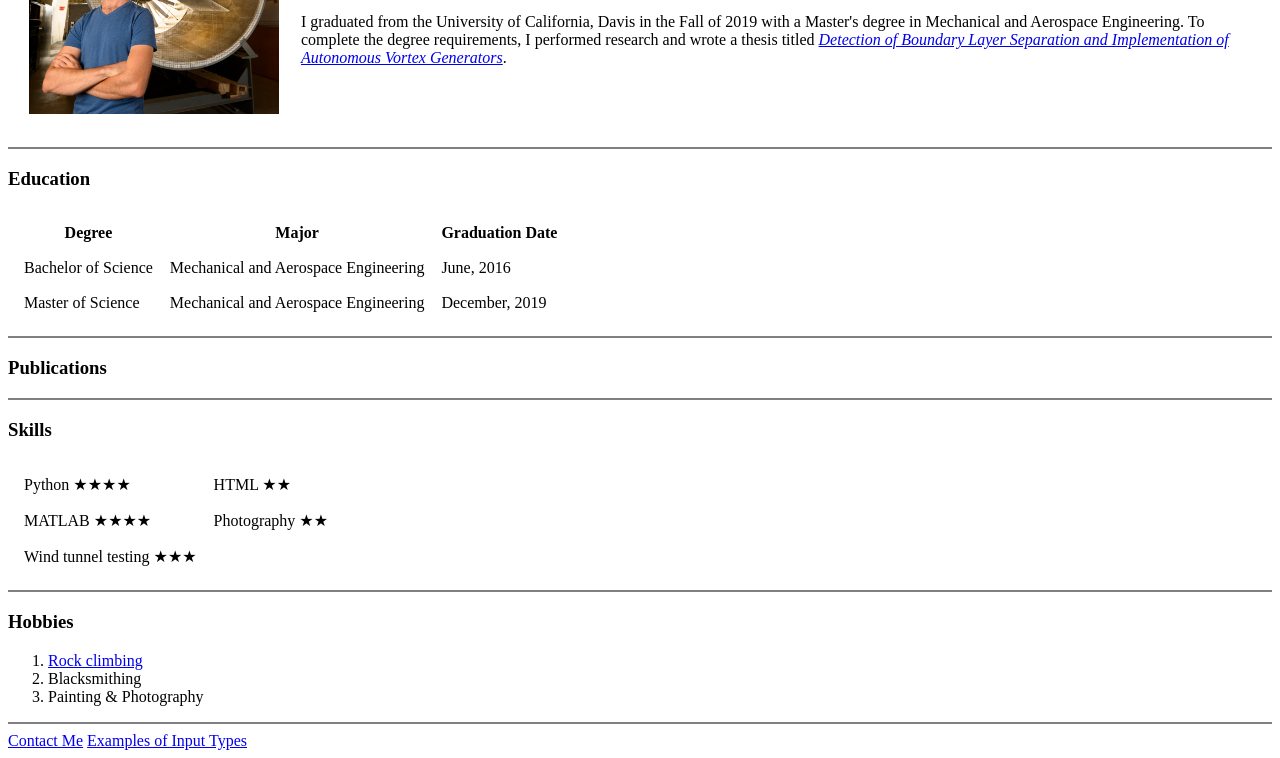
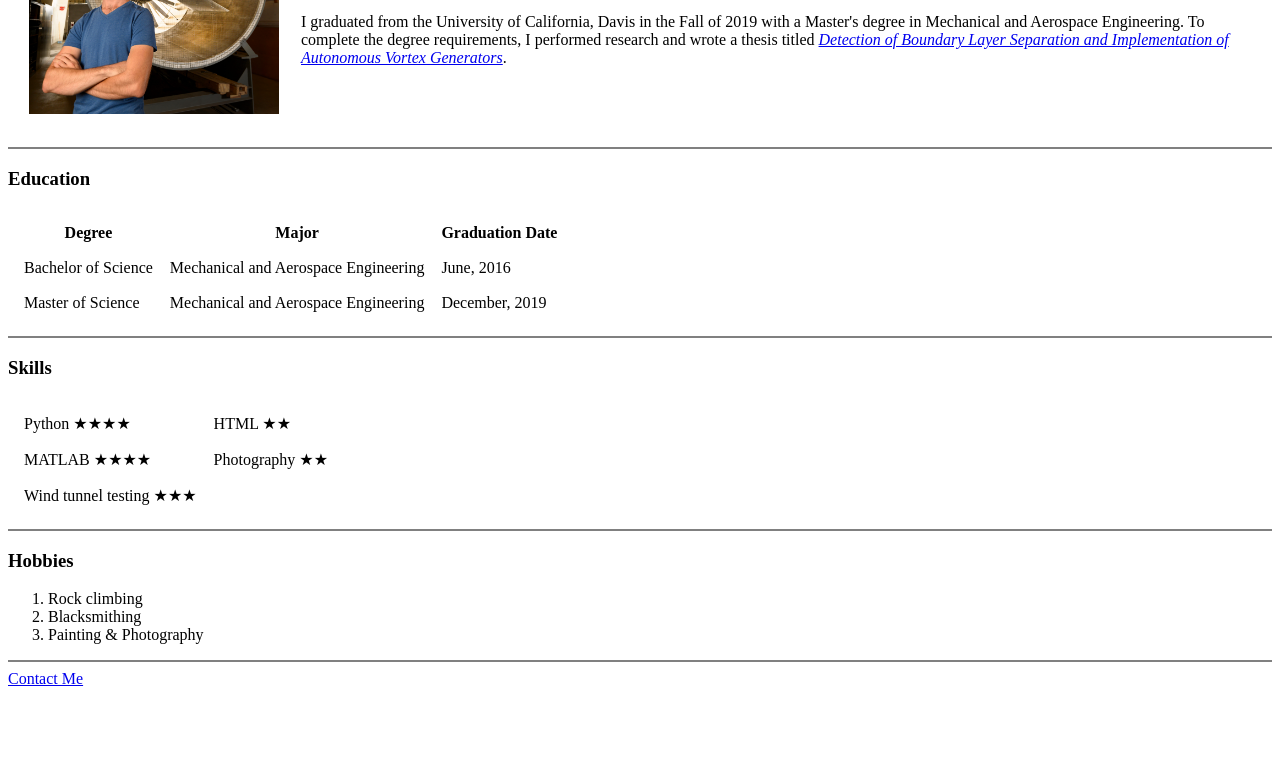
Before and after one commit to sdmorice/personal_website, a plain HTML site: page index.html in a window 1280 px wide. Shown: the part 165-923 px from the top of the page. After the commit the page ends 861 px from the top, so only its background shows below. Drawn offline with Linux system fonts and the light colour scheme.

Commit message:
removed some links

```diff
--- a/index.html
+++ b/index.html
@@ -54,11 +54,11 @@
     </tr>
   </table>
   <hr size='2' noshade>
-
+<!--
   <h3>Publications</h3>
 
   <hr size='2' noshade>
-
+-->
   <h3>Skills</h3>
   <table cellspacing="15">
     <tr>
@@ -78,7 +78,7 @@
 
   <h3>Hobbies</h3>
   <ol>
-    <li><a href="https://www.instagram.com/samulsmith/?hl=en">Rock climbing</a></li>
+    <li><!--<a href="https://www.instagram.com/samulsmith/?hl=en">-->Rock climbing<!--</a>--></li>
     <li>Blacksmithing</li>
     <li>Painting & Photography</li>
   </ol>
@@ -86,7 +86,7 @@
   <hr size='2' noshade>
 
   <a href="contact.html">Contact Me</a>
-  <a href="inputs.html">Examples of Input Types</a>
+  <!--<a href="inputs.html">Examples of Input Types</a>-->
 </body>
 
 </html>
```
